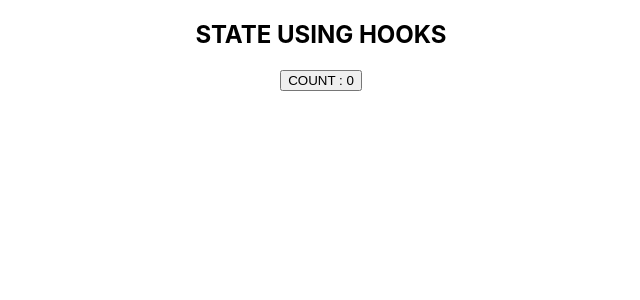
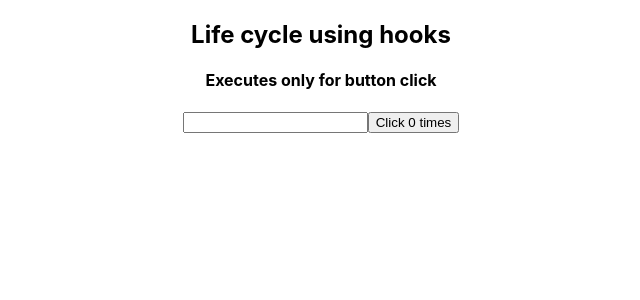
Before and after one commit to ashik39/REACT_JS, a React (Create React App) app in the folder Learning_React/learning-react/: page / in a window 1280 px wide. Shown: the top 300 px of the page, without its empty margins (319-959 px from the left). Built offline with nearby package versions, Linux system fonts and the light colour scheme.

Commit message:
lifecycle using hooks with button practiced file and snap added

```diff
--- a/Learning_React/learning-react/src/App.js
+++ b/Learning_React/learning-react/src/App.js
@@ -5,15 +5,16 @@ import './App.css';
 // import HelloWorld from './components/jsx-cnt'
 // import FunctionClick from './components/eventhandle-cnt'
 // import FunctionCheck from './components/conditionarendering-cnt'
-import HookCounter from './components/state-fc'
-
+//import HookCounter from './components/state-fc'
+import LifeCycle from './components/lifecycle-hooks'
 function App() {
   return (
     <div className="App">
-      <HookCounter/>
+      <LifeCycle/>
 
 
-      {/* <Hello />
+      {/*<HookCounter/>
+      <Hello />
       <Greet name ="Clark" heroName = "Superman" />
       <HelloWorld />
       <FunctionClick/>
--- /dev/null
+++ b/Learning_React/learning-react/src/components/lifecycle-hooks.js
@@ -0,0 +1,24 @@
+import React, {useState, useEffect} from 'react'
+
+function LifeCycle(){
+    const [count, setCount] = useState(0)
+    const [name, setName] = useState('')
+
+    useEffect( () => {
+        console.log('useEffect - Updating document title')
+        document.title = `You clicked ${count} times`
+    },[count]
+    )
+
+
+    return (
+        <div>
+            <h2>Life cycle using hooks</h2>
+            <h4>Executes only for button click</h4>
+            <input type='text' value = {name} onChange = {e => (setName(e.target.value))}/>
+            <button onClick = {() => setCount(count + 1)}>Click {count} times</button>
+        </div>
+    )
+}
+
+export default LifeCycle
--- a/Learning_React/learning-react/src/components/state-fc.js
+++ b/Learning_React/learning-react/src/components/state-fc.js
@@ -2,12 +2,30 @@ import React, { useState } from 'react'
 
 function HookCounter(){
     const [count , setCount] = useState(0)
+    const [name , setName] = useState(['Name'])
+    const newname = "New Name"
+
+
+
+    const [arr, setArr] = useState([0]);
+
 
     return(
         <div>
             <h2>STATE USING HOOKS</h2>
             <button onClick={() => setCount(count + 1 )}>COUNT : {count}</button>
+
+            <h2>ARRAY NUMBER IN STATE</h2>
+            <button onClick={() => setArr((arr) => [...arr, arr[arr.length - 1] + 1])}>ADD</button><br></br>
+            <p>{arr}</p>
+
+            <h2>ARRAY STRING IN STATE</h2>
+            <button onClick={() => setName((name) => [...name,newname]) }>ADD NAME</button><br></br>
+            <p>{name}</p>
+
+
         </div>
+
     )
 }
 
```
Also changed, not shown: Learning_React/learning-react/SNAPS/04_05_21/life-cycle-hooks.PNG (added), Learning_React/learning-react/SNAPS/04_05_21/state-hooks-array.PNG (added).
